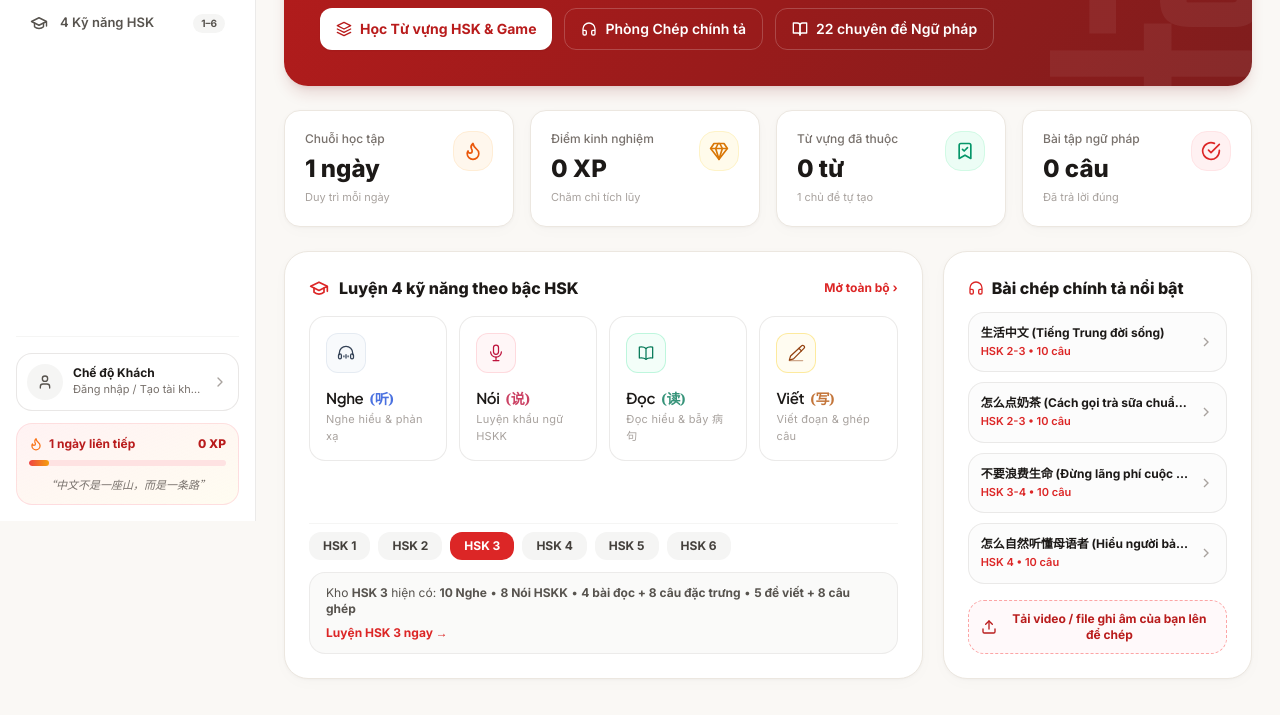
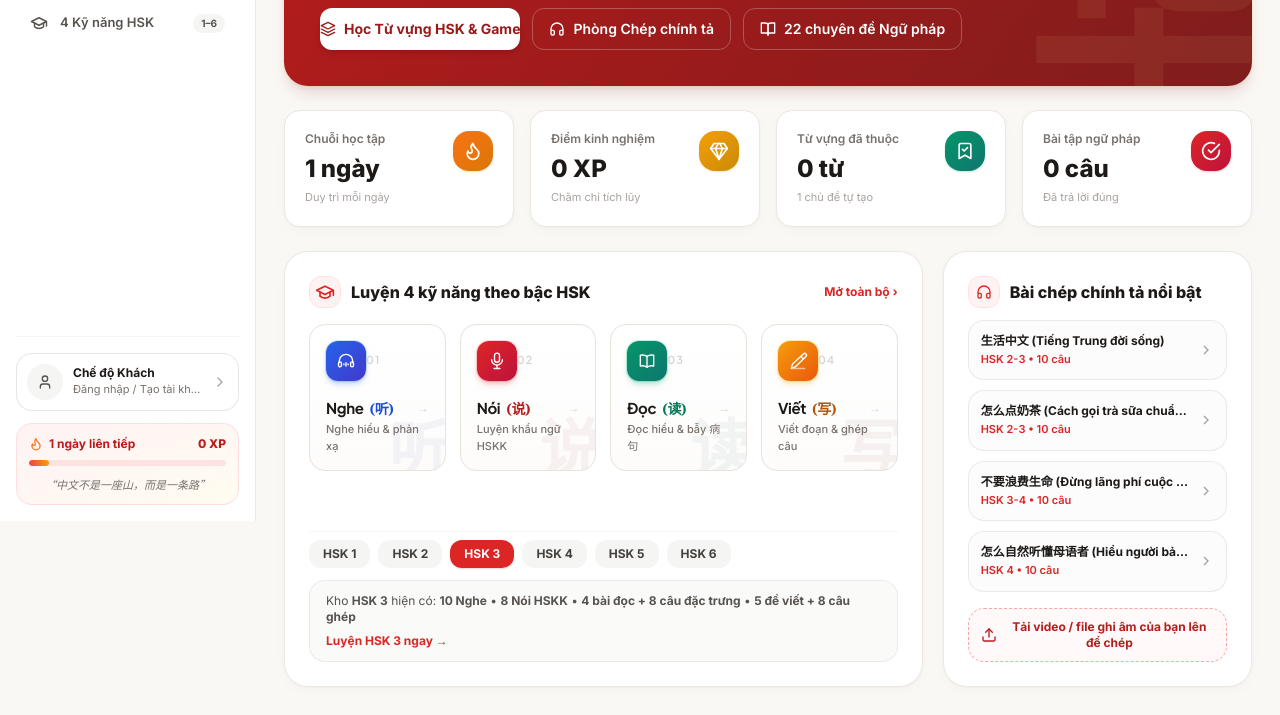
Before and after one commit to hoaine954/HuaYuStudio, a plain HTML site: page index.html in a window 1280 px wide. Shown: the part 279-994 px from the top of the page. Drawn offline with nearby package versions, Linux system fonts and the light colour scheme.

Commit message:
Update index.html

```diff
--- a/index.html
+++ b/index.html
@@ -63,6 +63,18 @@
       border-color: #fca5a5;
       transform: translateY(-2px);
       box-shadow: 0 10px 25px -5px rgba(185, 28, 28, 0.08);
+    }
+    .skill-lux-card {
+      position: relative;
+      overflow: hidden;
+      background: linear-gradient(180deg, #ffffff 0%, #fdfcfb 100%);
+      border: 1px solid #e7e2da;
+      transition: all 0.25s cubic-bezier(0.16, 1, 0.3, 1);
+    }
+    .skill-lux-card:hover {
+      border-color: #dc2626;
+      transform: translateY(-3px);
+      box-shadow: 0 14px 28px -8px rgba(185, 28, 28, 0.14), 0 4px 10px -2px rgba(28, 25, 23, 0.04);
     }
     /* Custom sleek scrollbar */
     ::-webkit-scrollbar {
@@ -1590,49 +1602,57 @@
     const skillCards = [
       {
         id: 'listening',
+        num: '01',
         vi: 'Nghe',
         han: '听',
         sub: 'Nghe hiểu & phản xạ',
-        badgeCls: 'bg-slate-50/90 border-slate-200/80 text-slate-700 group-hover:border-blue-300 group-hover:bg-blue-50/50 group-hover:text-blue-700',
-        hanCls: 'text-blue-700/80',
-        icon: `<svg class="w-5 h-5" viewBox="0 0 24 24" fill="none" stroke="currentColor" stroke-width="1.5" stroke-linecap="round" stroke-linejoin="round"><path d="M4 14v-2a8 8 0 0 1 16 0v2"/><rect x="3" y="13" width="3.5" height="6" rx="1.75"/><rect x="17.5" y="13" width="3.5" height="6" rx="1.75"/><path d="M9.5 15.5v1"/><path d="M12 14v4"/><path d="M14.5 15.5v1"/></svg>`
+        badgeCls: 'bg-gradient-to-br from-blue-600 to-indigo-700 text-white shadow-md shadow-blue-600/25 ring-1 ring-blue-400/30',
+        hanCls: 'text-blue-700',
+        watermarkCls: 'text-blue-900/[0.05] group-hover:text-blue-700/[0.11]',
+        icon: `<svg class="w-5 h-5" viewBox="0 0 24 24" fill="none" stroke="currentColor" stroke-width="1.65" stroke-linecap="round" stroke-linejoin="round"><path d="M4 14v-2a8 8 0 0 1 16 0v2"/><rect x="3" y="13" width="3.5" height="6" rx="1.75"/><rect x="17.5" y="13" width="3.5" height="6" rx="1.75"/><path d="M9.5 15.5v1"/><path d="M12 14v4"/><path d="M14.5 15.5v1"/></svg>`
       },
       {
         id: 'speaking',
+        num: '02',
         vi: 'Nói',
         han: '说',
         sub: 'Luyện khẩu ngữ HSKK',
-        badgeCls: 'bg-rose-50/60 border-rose-200/70 text-rose-700 group-hover:border-rose-300 group-hover:bg-rose-50',
-        hanCls: 'text-rose-700/80',
-        icon: `<svg class="w-5 h-5" viewBox="0 0 24 24" fill="none" stroke="currentColor" stroke-width="1.5" stroke-linecap="round" stroke-linejoin="round"><rect x="9" y="2.5" width="6" height="11" rx="3"/><path d="M5.5 10.5a6.5 6.5 0 0 0 13 0"/><line x1="12" y1="17" x2="12" y2="21"/><line x1="8.5" y1="21" x2="15.5" y2="21"/></svg>`
+        badgeCls: 'bg-gradient-to-br from-red-600 to-rose-700 text-white shadow-md shadow-red-600/25 ring-1 ring-rose-400/30',
+        hanCls: 'text-red-700',
+        watermarkCls: 'text-red-900/[0.05] group-hover:text-red-700/[0.11]',
+        icon: `<svg class="w-5 h-5" viewBox="0 0 24 24" fill="none" stroke="currentColor" stroke-width="1.65" stroke-linecap="round" stroke-linejoin="round"><rect x="9" y="2.5" width="6" height="11" rx="3"/><path d="M5.5 10.5a6.5 6.5 0 0 0 13 0"/><line x1="12" y1="17" x2="12" y2="21"/><line x1="8.5" y1="21" x2="15.5" y2="21"/></svg>`
       },
       {
         id: 'reading',
+        num: '03',
         vi: 'Đọc',
         han: '读',
         sub: 'Đọc hiểu & bẫy 病句',
-        badgeCls: 'bg-emerald-50/60 border-emerald-200/70 text-emerald-700 group-hover:border-emerald-300 group-hover:bg-emerald-50',
-        hanCls: 'text-emerald-700/80',
-        icon: `<svg class="w-5 h-5" viewBox="0 0 24 24" fill="none" stroke="currentColor" stroke-width="1.5" stroke-linecap="round" stroke-linejoin="round"><path d="M12 6.5c-2.2-1.7-5.3-2-8-1.5v13c2.7-.5 5.8-.2 8 1.5 2.2-1.7 5.3-2 8-1.5V5c-2.7-.5-5.8-.2-8 1.5Z"/><path d="M12 6.5v13"/></svg>`
+        badgeCls: 'bg-gradient-to-br from-emerald-600 to-teal-700 text-white shadow-md shadow-emerald-600/25 ring-1 ring-emerald-400/30',
+        hanCls: 'text-emerald-700',
+        watermarkCls: 'text-emerald-900/[0.05] group-hover:text-emerald-700/[0.11]',
+        icon: `<svg class="w-5 h-5" viewBox="0 0 24 24" fill="none" stroke="currentColor" stroke-width="1.65" stroke-linecap="round" stroke-linejoin="round"><path d="M12 6.5c-2.2-1.7-5.3-2-8-1.5v13c2.7-.5 5.8-.2 8 1.5 2.2-1.7 5.3-2 8-1.5V5c-2.7-.5-5.8-.2-8 1.5Z"/><path d="M12 6.5v13"/></svg>`
       },
       {
         id: 'writing',
+        num: '04',
         vi: 'Viết',
         han: '写',
         sub: 'Viết đoạn & ghép câu',
-        badgeCls: 'bg-amber-50/70 border-amber-200/80 text-amber-800 group-hover:border-amber-300 group-hover:bg-amber-50',
-        hanCls: 'text-amber-700/80',
-        icon: `<svg class="w-5 h-5" viewBox="0 0 24 24" fill="none" stroke="currentColor" stroke-width="1.5" stroke-linecap="round" stroke-linejoin="round"><path d="M18.5 3.5a2.12 2.12 0 0 1 3 3L9 19l-5 1.5L5.5 15.5 18.5 3.5Z"/><path d="M15.5 6.5l3 3"/><path d="M4 21h16" stroke-opacity="0.45"/></svg>`
+        badgeCls: 'bg-gradient-to-br from-amber-500 to-orange-600 text-white shadow-md shadow-amber-500/25 ring-1 ring-amber-300/40',
+        hanCls: 'text-amber-700',
+        watermarkCls: 'text-amber-900/[0.06] group-hover:text-amber-700/[0.12]',
+        icon: `<svg class="w-5 h-5" viewBox="0 0 24 24" fill="none" stroke="currentColor" stroke-width="1.65" stroke-linecap="round" stroke-linejoin="round"><path d="M18.5 3.5a2.12 2.12 0 0 1 3 3L9 19l-5 1.5L5.5 15.5 18.5 3.5Z"/><path d="M15.5 6.5l3 3"/><path d="M4 21h16" stroke-opacity="0.55"/></svg>`
       }
     ];
 
     container.innerHTML = `
       <!-- Hero Banner -->
-      <section class="relative overflow-hidden rounded-3xl hero-gradient text-white p-6 sm:p-8 lg:p-9 shadow-lg shadow-red-900/15">
-        <div aria-hidden="true" class="pointer-events-none select-none font-zh font-black text-[180px] sm:text-[230px] leading-none text-white/[0.06] absolute -right-4 -bottom-10">华</div>
+      <section class="relative overflow-hidden rounded-3xl hero-gradient text-white p-6 sm:p-8 lg:p-9 shadow-lg shadow-red-900/15 ring-1 ring-amber-300/15">
+        <div aria-hidden="true" class="pointer-events-none select-none font-serif-art font-bold text-[190px] sm:text-[240px] leading-none text-amber-200/[0.07] absolute -right-3 -bottom-10">华</div>
         <div class="relative z-10 max-w-3xl space-y-4">
-          <div class="inline-flex items-center gap-2 px-3 py-1 rounded-full bg-white/12 border border-white/15 text-xs font-semibold text-amber-100 backdrop-blur-xs">
-            ${ICONS.sparkles}
+          <div class="inline-flex items-center gap-2 px-3.5 py-1 rounded-full bg-gradient-to-r from-amber-400/20 to-white/10 border border-amber-300/30 text-xs font-semibold text-amber-100 backdrop-blur-xs">
+            <span class="text-amber-300">${ICONS.sparkles}</span>
             <span>Mục tiêu HSK ${lv} • ${App.currentUser ? escapeHtml(App.profile.handle) : 'Tài khoản cá nhân hóa'}</span>
           </div>
           <h1 class="text-2xl sm:text-3xl lg:text-4xl font-extrabold tracking-tight leading-tight">
@@ -1642,15 +1662,15 @@
             Tích hợp đầy đủ 4 kỹ năng HSK 1–6 (462+ bài chuẩn 5 giáo trình), kho Từ vựng Flashcard &amp; Game ghép cặp, Phòng Chép chính tả và 22 chuyên đề Ngữ pháp thực chiến cá nhân hóa theo từng tài khoản.
           </p>
           <div class="pt-2 flex flex-wrap gap-3">
-            <button onclick="switchMainView('vocab')" class="inline-flex items-center gap-2 px-4 py-2.5 rounded-xl bg-white hover:bg-stone-50 text-red-700 text-xs sm:text-sm font-bold shadow-sm transition">
+            <button onclick="switchMainView('vocab')" class="inline-flex items-center gap-2 px-4.5 py-2.5 rounded-xl bg-white hover:bg-amber-50 text-red-800 text-xs sm:text-sm font-bold shadow-md shadow-black/10 transition">
               ${ICONS.layers}
               <span>Học Từ vựng HSK &amp; Game</span>
             </button>
-            <button onclick="switchMainView('dictation')" class="inline-flex items-center gap-2 px-4 py-2.5 rounded-xl bg-white/12 hover:bg-white/20 border border-white/20 text-white text-xs sm:text-sm font-semibold transition">
+            <button onclick="switchMainView('dictation')" class="inline-flex items-center gap-2 px-4 py-2.5 rounded-xl bg-white/12 hover:bg-white/20 border border-white/25 text-white text-xs sm:text-sm font-semibold transition">
               ${ICONS.headphones}
               <span>Phòng Chép chính tả</span>
             </button>
-            <button onclick="switchMainView('grammar')" class="inline-flex items-center gap-2 px-4 py-2.5 rounded-xl bg-white/12 hover:bg-white/20 border border-white/20 text-white text-xs sm:text-sm font-semibold transition">
+            <button onclick="switchMainView('grammar')" class="inline-flex items-center gap-2 px-4 py-2.5 rounded-xl bg-white/12 hover:bg-white/20 border border-white/25 text-white text-xs sm:text-sm font-semibold transition">
               ${ICONS.book}
               <span>22 chuyên đề Ngữ pháp</span>
             </button>
@@ -1658,48 +1678,48 @@
         </div>
       </section>
 
-      <!-- 4 Modern Stat Cards (Clean Vector Badges — No Legacy Brain/Target Emojis) -->
+      <!-- 4 Modern Stat Cards with Rich Jewel Medallions -->
       <section class="grid grid-cols-2 xl:grid-cols-4 gap-4">
         <div class="soft-card rounded-2xl p-5 flex items-start justify-between gap-3">
           <div>
-            <div class="text-xs font-medium text-stone-500">Chuỗi học tập</div>
+            <div class="text-xs font-semibold text-stone-500">Chuỗi học tập</div>
             <div class="text-2xl font-extrabold text-stone-900 mt-1.5">${App.profile.streak || 1} ngày</div>
             <div class="text-[11px] text-stone-400 mt-1">Duy trì mỗi ngày</div>
           </div>
-          <div class="w-10 h-10 rounded-2xl bg-orange-50 border border-orange-100 text-orange-600 flex items-center justify-center shrink-0">
+          <div class="w-10 h-10 rounded-2xl bg-gradient-to-br from-orange-500 to-amber-600 text-white shadow-sm shadow-orange-500/25 flex items-center justify-center shrink-0">
             ${ICONS.flame}
           </div>
         </div>
 
         <div class="soft-card rounded-2xl p-5 flex items-start justify-between gap-3">
           <div>
-            <div class="text-xs font-medium text-stone-500">Điểm kinh nghiệm</div>
+            <div class="text-xs font-semibold text-stone-500">Điểm kinh nghiệm</div>
             <div class="text-2xl font-extrabold text-stone-900 mt-1.5">${App.profile.xp || 0} XP</div>
             <div class="text-[11px] text-stone-400 mt-1">Chăm chỉ tích lũy</div>
           </div>
-          <div class="w-10 h-10 rounded-2xl bg-amber-50 border border-amber-100 text-amber-600 flex items-center justify-center shrink-0">
+          <div class="w-10 h-10 rounded-2xl bg-gradient-to-br from-amber-500 to-yellow-600 text-white shadow-sm shadow-amber-500/25 flex items-center justify-center shrink-0">
             ${ICONS.gem}
           </div>
         </div>
 
         <div class="soft-card rounded-2xl p-5 flex items-start justify-between gap-3">
           <div>
-            <div class="text-xs font-medium text-stone-500">Từ vựng đã thuộc</div>
+            <div class="text-xs font-semibold text-stone-500">Từ vựng đã thuộc</div>
             <div class="text-2xl font-extrabold text-stone-900 mt-1.5">${App.learnedVocab.length} từ</div>
             <div class="text-[11px] text-stone-400 mt-1">${App.personalTopics.length} chủ đề tự tạo</div>
           </div>
-          <div class="w-10 h-10 rounded-2xl bg-emerald-50 border border-emerald-100 text-emerald-600 flex items-center justify-center shrink-0">
+          <div class="w-10 h-10 rounded-2xl bg-gradient-to-br from-emerald-600 to-teal-700 text-white shadow-sm shadow-emerald-600/25 flex items-center justify-center shrink-0">
             ${ICONS.bookmarkCheck}
           </div>
         </div>
 
         <div class="soft-card rounded-2xl p-5 flex items-start justify-between gap-3">
           <div>
-            <div class="text-xs font-medium text-stone-500">Bài tập ngữ pháp</div>
+            <div class="text-xs font-semibold text-stone-500">Bài tập ngữ pháp</div>
             <div class="text-2xl font-extrabold text-stone-900 mt-1.5">${rightCount} câu</div>
             <div class="text-[11px] text-stone-400 mt-1">Đã trả lời đúng</div>
           </div>
-          <div class="w-10 h-10 rounded-2xl bg-rose-50 border border-rose-100 text-red-600 flex items-center justify-center shrink-0">
+          <div class="w-10 h-10 rounded-2xl bg-gradient-to-br from-red-600 to-rose-700 text-white shadow-sm shadow-red-600/25 flex items-center justify-center shrink-0">
             ${ICONS.checkCircle}
           </div>
         </div>
@@ -1712,24 +1732,31 @@
           <div class="space-y-4">
             <div class="flex items-center justify-between gap-2">
               <div class="flex items-center gap-2.5">
-                <span class="text-red-600">${ICONS.gradCap}</span>
+                <span class="w-8 h-8 rounded-xl bg-red-50 border border-red-100 text-red-600 flex items-center justify-center">${ICONS.gradCap}</span>
                 <h2 class="text-base font-extrabold text-stone-900">Luyện 4 kỹ năng theo bậc HSK</h2>
               </div>
               <button onclick="switchMainView('skills')" class="text-xs font-bold text-red-600 hover:underline">Mở toàn bộ ›</button>
             </div>
 
-            <div class="grid grid-cols-2 sm:grid-cols-4 gap-3">
+            <div class="grid grid-cols-2 sm:grid-cols-4 gap-3.5">
               ${skillCards.map(sc => `
-                <button onclick="openSkillDirect('${sc.id}', ${lv})" class="group soft-card-hover rounded-2xl border border-stone-200/80 bg-white p-4 text-left space-y-3.5">
-                  <div class="w-10 h-10 rounded-xl border ${sc.badgeCls} flex items-center justify-center transition-colors">
-                    ${sc.icon}
+                <button onclick="openSkillDirect('${sc.id}', ${lv})" class="group skill-lux-card rounded-2xl p-4 text-left flex flex-col justify-between min-h-[138px]">
+                  <span aria-hidden="true" class="pointer-events-none select-none font-serif-art font-bold text-[62px] leading-none absolute -right-1.5 -bottom-2 transition-all duration-300 ${sc.watermarkCls}">${sc.han}</span>
+                  <div class="relative z-10 flex items-center justify-between">
+                    <div class="w-10 h-10 rounded-xl ${sc.badgeCls} flex items-center justify-center transition-transform duration-300 group-hover:scale-105">
+                      ${sc.icon}
+                    </div>
+                    <span class="font-display-clean text-[11px] font-semibold tracking-widest text-stone-300 group-hover:text-stone-500 transition-colors">${sc.num}</span>
                   </div>
-                  <div>
-                    <div class="font-display-clean font-semibold text-[15px] tracking-tight text-stone-900 flex items-baseline gap-1.5">
-                      <span>${sc.vi}</span>
-                      <span class="font-serif-art font-semibold text-sm ${sc.hanCls}">(${sc.han})</span>
+                  <div class="relative z-10 pt-4">
+                    <div class="font-display-clean font-bold text-[15px] tracking-tight text-stone-900 flex items-center justify-between gap-1">
+                      <span class="flex items-baseline gap-1.5">
+                        <span>${sc.vi}</span>
+                        <span class="font-serif-art font-semibold text-sm ${sc.hanCls}">(${sc.han})</span>
+                      </span>
+                      <span class="text-xs text-stone-300 group-hover:text-red-600 group-hover:translate-x-0.5 transition-all">→</span>
                     </div>
-                    <div class="text-[11px] font-normal tracking-wide text-stone-400 mt-0.5">${sc.sub}</div>
+                    <div class="text-[11px] font-medium text-stone-500 mt-0.5">${sc.sub}</div>
                   </div>
                 </button>
               `).join('')}
@@ -1739,7 +1766,7 @@
           <div class="space-y-3 pt-2 border-t border-stone-100">
             <div class="flex flex-wrap gap-2">
               ${[1, 2, 3, 4, 5, 6].map(n => `
-                <button onclick="selectOverviewLevel(${n})" class="px-3.5 py-1.5 rounded-xl text-xs font-bold transition ${lv === n ? 'bg-red-600 text-white shadow-xs' : 'bg-stone-100 hover:bg-stone-200/70 text-stone-700'}">
+                <button onclick="selectOverviewLevel(${n})" class="px-3.5 py-1.5 rounded-xl text-xs font-bold transition ${lv === n ? 'bg-red-600 text-white shadow-sm shadow-red-600/20' : 'bg-stone-100 hover:bg-stone-200/70 text-stone-700'}">
                   HSK ${n}
                 </button>
               `).join('')}
@@ -1756,8 +1783,8 @@
         <!-- Right 4 Cols: Featured Dictation -->
         <div class="lg:col-span-4 soft-card rounded-3xl p-6 flex flex-col justify-between space-y-4">
           <div class="space-y-3">
-            <div class="flex items-center gap-2">
-              <span class="text-red-600">${ICONS.headphones}</span>
+            <div class="flex items-center gap-2.5">
+              <span class="w-8 h-8 rounded-xl bg-red-50 border border-red-100 text-red-600 flex items-center justify-center">${ICONS.headphones}</span>
               <h2 class="text-base font-extrabold text-stone-900">Bài chép chính tả nổi bật</h2>
             </div>
             <div class="space-y-2.5">
```
